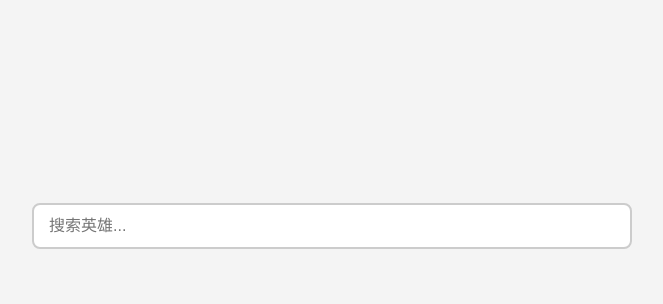
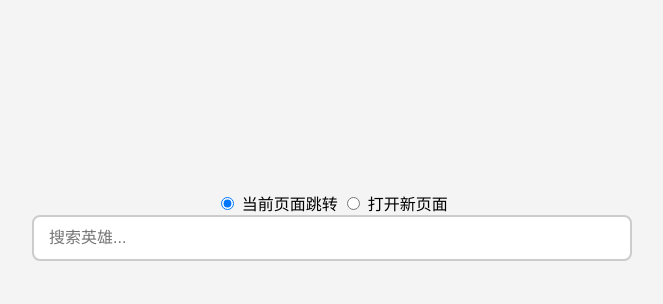
Before and after one commit to s-opgg/s-opgg.github.io, a plain HTML site: page index.html in a window 1280 px wide. Shown: the part 164-468 px from the top of the page, without its empty margins (308-971 px from the left). Drawn offline with Linux system fonts and the light colour scheme.

Commit message:
feat: 添加跳转radio选项

```diff
--- a/index.html
+++ b/index.html
@@ -95,6 +95,12 @@
 
 <body>
   <div class="container">
+    <div id="radioOptions">
+      <input type="radio" id="currentPage" name="pageOption" value="_self" checked>
+      <label for="currentPage">当前页面跳转</label>
+      <input type="radio" id="newPage" name="pageOption" value="_blank">
+      <label for="newPage">打开新页面</label>
+    </div>
     <div class="search-box">
       <input type="text" id="search" placeholder="搜索英雄..." oninput="searchHeroes()">
       <div class="suggestions" id="suggestions"></div>
@@ -1132,17 +1138,16 @@
 
       // 根据输入的内容过滤匹配的英雄
       const filteredHeroes = heroes.filter(hero => {
-        console.log("searchTerm: ", searchTerm)
-        console.log("hero.keywords: ", searchTerm)
         return hero.customKeywords?.includes(searchTerm) || hero.keywords?.includes(searchTerm)
       });
 
       // 如果有匹配的英雄，展示建议框
       if (filteredHeroes.length > 0) {
         suggestions.style.display = "block";
+        const radioOption = document.querySelector('input[name="pageOption"]:checked').value;
         filteredHeroes.forEach(hero => {
           const suggestionItem = document.createElement("div");
-          suggestionItem.onclick = () => window.open(`https://www.op.gg/modes/aram/${hero.alias}/items?region=global&tier=all`, "_blank");
+          suggestionItem.onclick = () => window.open(`https://www.op.gg/modes/aram/${hero.alias}/items?region=global&tier=all`, radioOption);
 
           const heroImage = document.createElement("img");
           const baseImgUrl = "https://game.gtimg.cn/images/lol/act/img/champion/"
```
